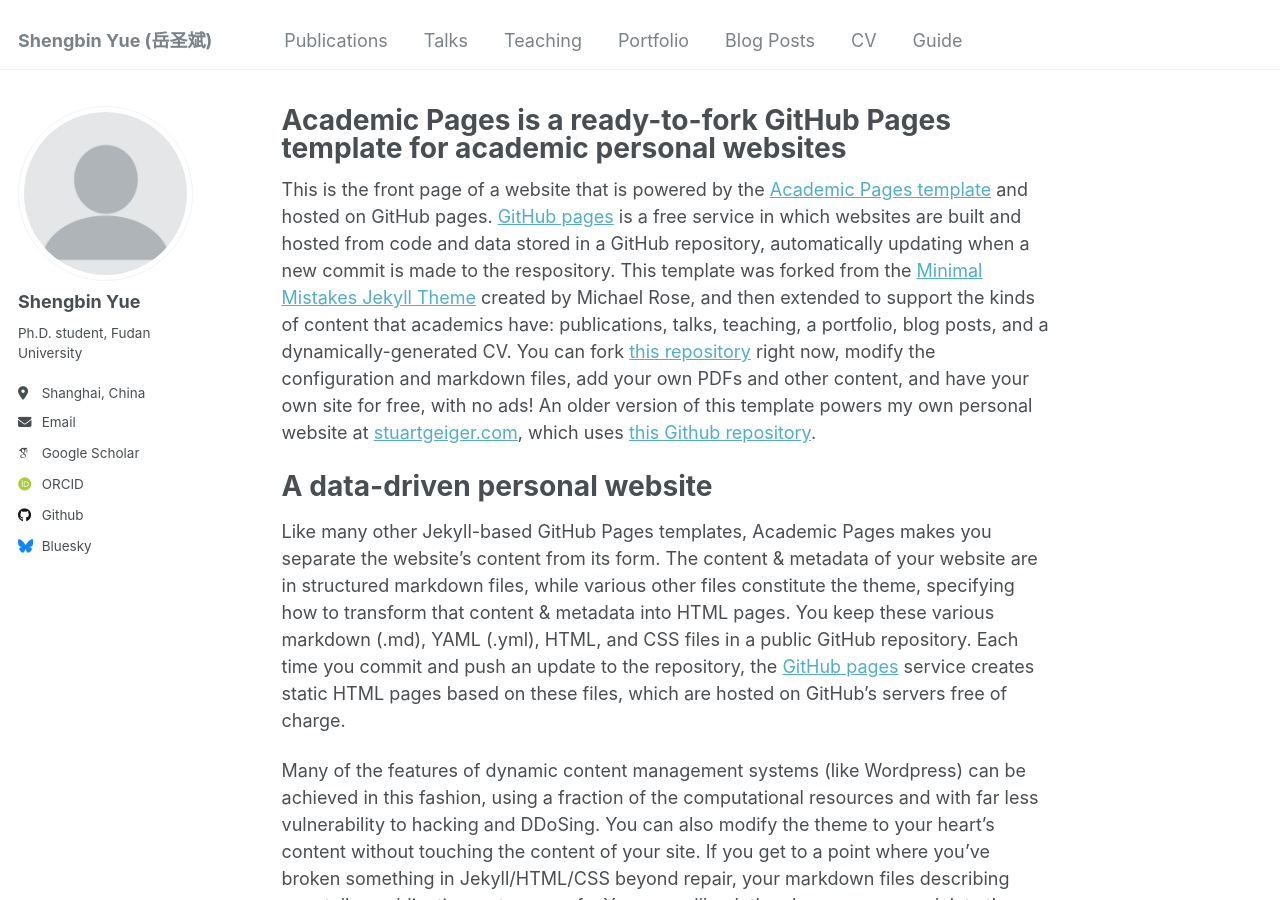
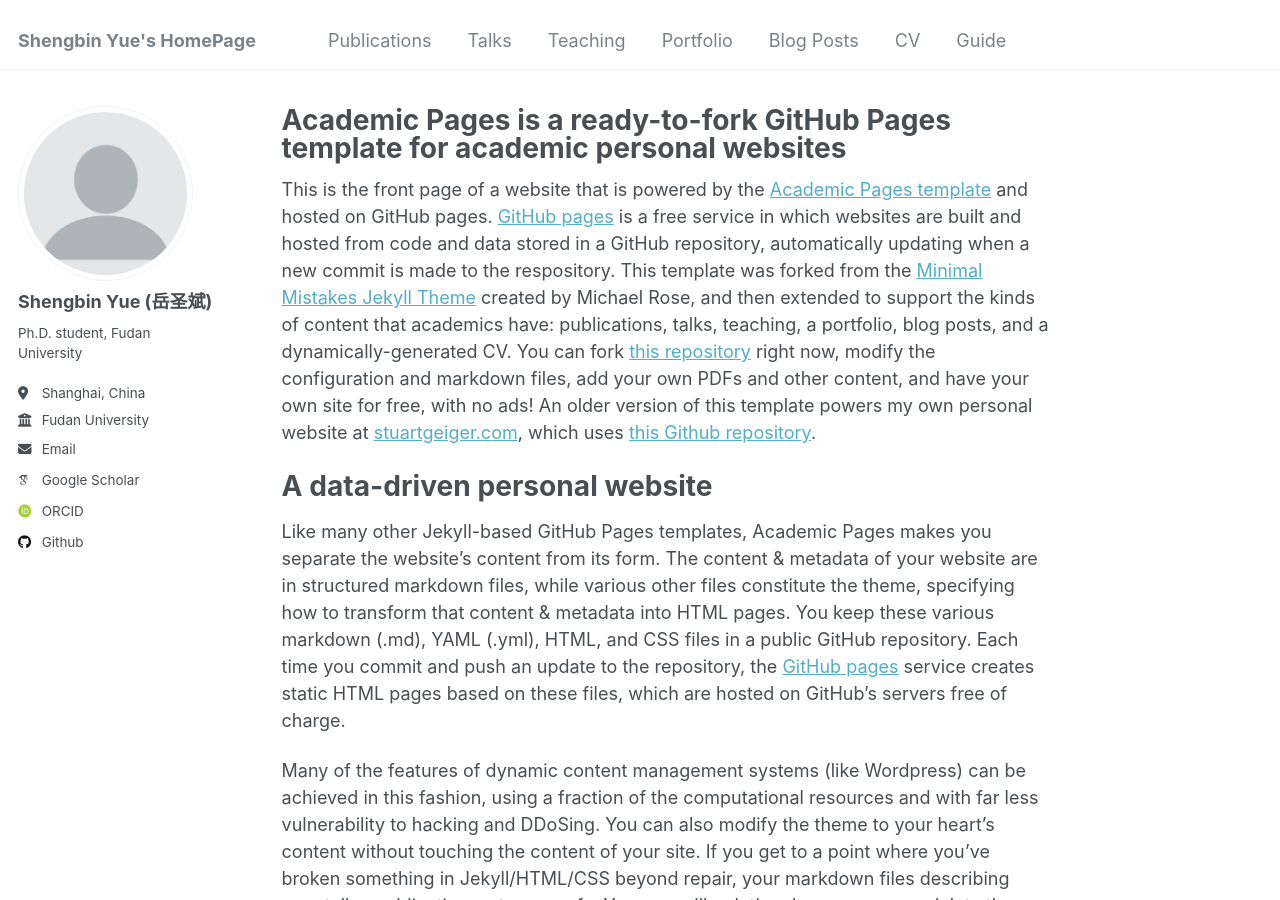
Before and after one commit to yueshengbin/yueshengbin.github.io, a Jekyll site: the page built from _pages/about.md, in a window 1280 px wide and 900 px high. Built offline with Jekyll 4.4.1, drawn with Linux system fonts in a browser that asks for light colours; some web fonts are replaced; some of the changed lines change nothing that is shown.

Commit message:
Update _config.yml

```diff
--- a/_config.yml
+++ b/_config.yml
@@ -8,7 +8,7 @@
 
 # Basic Site Settings
 locale                   : "en-US"
-title                    : "Shengbin Yue (岳圣斌)"
+title                    : "Shengbin Yue's HomePage"
 title_separator          : "-"
 name                     : &name "Your Name"
 description              : &description "personal description"
@@ -22,11 +22,11 @@
 author:
   # Biographic information
   avatar           : "profile.png"
-  name             : "Shengbin Yue"
+  name             : "Shengbin Yue (岳圣斌)"
   pronouns         : # example: "she/her"
   bio              : "Ph.D. student, Fudan University"
   location         : "Shanghai, China"
-  employer         : # "Red Brick University"
+  employer         :  "Fudan University"
   uri              : # URL
   email            : "sbyue23@m.fudan.edu.cn"
 
@@ -43,12 +43,12 @@
   bitbucket        : # Username - Update with your username on the site
   codepen          : # Username
   dribbble         : # Username
-  github           : "academicpages"
+  github           : "https://github.com/yueshengbin"
   kaggle           : # Username
   stackoverflow    : # User number or user number and name (i.e., use "1" or "1/jeff-atwood")
 
   # Social media
-  bluesky          : "bsky.app" # Replace this with you Bluesky username
+  bluesky          : #"bsky.app" # Replace this with you Bluesky username
   facebook         : # Username
   flickr           : # Username
   foursquare       : # Username
```
